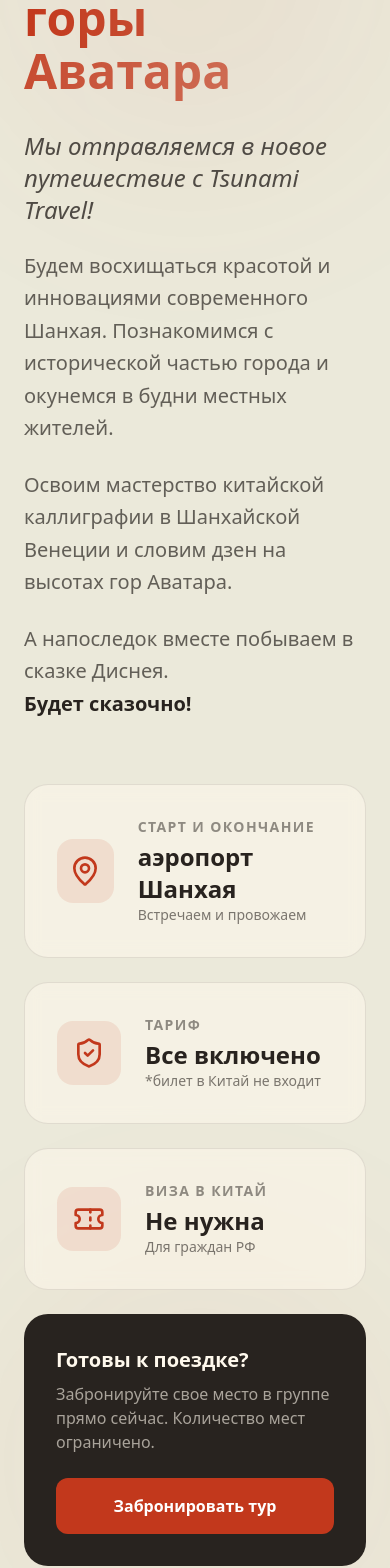
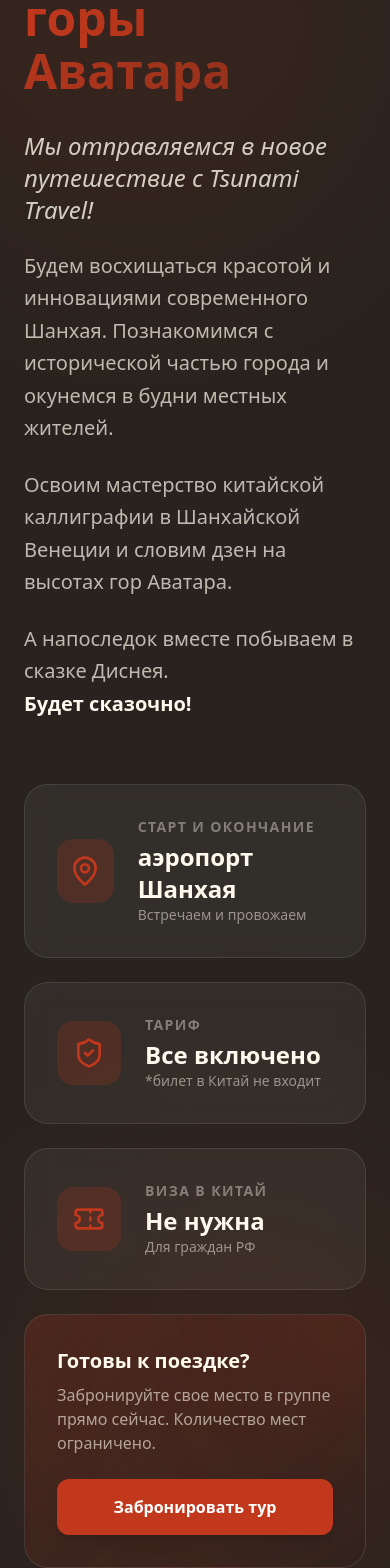
Before and after one commit to payton-ggg/chi-na, a Next.js app: page / in a window 390 px wide. Shown: the part 8720-10288 px from the top of the page. Built offline with nearby package versions, Linux system fonts and the light colour scheme.

Commit message:
feat: add responsive Navbar component with dynamic scroll-based styling and create TourSummary component.

```diff
--- a/app/components/layout/Navbar.tsx
+++ b/app/components/layout/Navbar.tsx
@@ -13,24 +13,26 @@ export default function Navbar() {
     const handleScroll = () => {
       setIsScrolled(window.scrollY > 50);
 
-      // Check if we're on a dark section (Hero, PopularTours, or FinalCTA)
       const heroSection = document.getElementById("hero");
       const toursSection = document.getElementById("tours");
+      const aboutSection = document.getElementById("about");
       const contactSection = document.getElementById("contact");
 
-      if (heroSection && toursSection && contactSection) {
+      if (heroSection && toursSection && aboutSection && contactSection) {
         const heroRect = heroSection.getBoundingClientRect();
         const toursRect = toursSection.getBoundingClientRect();
+        const aboutRect = aboutSection.getBoundingClientRect();
         const contactRect = contactSection.getBoundingClientRect();
 
         // Check if navbar overlaps with dark sections
         const navbarHeight = 80; // Approximate navbar height
         const isOnHero = heroRect.top < navbarHeight && heroRect.bottom > 0;
         const isOnTours = toursRect.top < navbarHeight && toursRect.bottom > 0;
+        const isOnAbout = aboutRect.top < navbarHeight && aboutRect.bottom > 0;
         const isOnContact =
           contactRect.top < navbarHeight && contactRect.bottom > 0;
 
-        setIsDarkSection(isOnHero || isOnTours || isOnContact);
+        setIsDarkSection(isOnHero || isOnTours || isOnAbout || isOnContact);
       }
     };
 
--- a/app/components/sections/TourSummary.tsx
+++ b/app/components/sections/TourSummary.tsx
@@ -46,11 +46,11 @@ export default function TourSummary() {
     <section
       ref={sectionRef}
       id="about"
-      className="py-24 md:py-32 bg-main-bg relative overflow-hidden"
+      className="py-24 md:py-32 bg-dark-section relative overflow-hidden"
     >
       {/* Decorative background elements */}
-      <div className="absolute top-0 right-0 w-[400px] h-[400px] bg-accent-cta/5 rounded-full blur-[100px] pointer-events-none" />
-      <div className="absolute bottom-0 left-0 w-[400px] h-[400px] bg-accent-cta/5 rounded-full blur-[100px] pointer-events-none" />
+      <div className="absolute top-0 right-0 w-[500px] h-[500px] bg-accent-cta/10 rounded-full blur-[120px] pointer-events-none" />
+      <div className="absolute bottom-0 left-0 w-[500px] h-[500px] bg-accent-cta/10 rounded-full blur-[120px] pointer-events-none" />
 
       <div className="container mx-auto px-6 relative z-10">
         <div
@@ -68,18 +68,18 @@ export default function TourSummary() {
                 </span>
               </div>
 
-              <h2 className="text-5xl md:text-7xl font-bold text-dark-section mb-8 leading-[1.1]">
+              <h2 className="text-5xl md:text-7xl font-bold text-light-surface mb-8 leading-[1.1]">
                 Шанхай и <br />
                 <span className="bg-linear-to-r from-accent-cta to-accent-cta/70 bg-clip-text text-transparent">
                   горы Аватара
                 </span>
               </h2>
 
-              <p className="text-2xl font-medium text-dark-section/80 mb-6 italic">
+              <p className="text-2xl font-medium text-light-surface/80 mb-6 italic">
                 Мы отправляемся в новое путешествие с Tsunami Travel!
               </p>
 
-              <div className="space-y-6 text-xl text-dark-section/70 leading-relaxed font-light">
+              <div className="space-y-6 text-xl text-light-surface/70 leading-relaxed font-light">
                 <p>
                   Будем восхищаться красотой и инновациями современного Шанхая.
                   Познакомимся с исторической частью города и окунемся в будни
@@ -91,7 +91,7 @@ export default function TourSummary() {
                 </p>
                 <p>
                   А напоследок вместе побываем в сказке Диснея. <br />
-                  <span className="font-bold text-dark-section">
+                  <span className="font-bold text-light-surface">
                     Будет сказочно!
                   </span>
                 </p>
@@ -103,40 +103,42 @@ export default function TourSummary() {
               {details.map((item, idx) => (
                 <div
                   key={idx}
-                  className={`bg-light-surface/50 backdrop-blur-sm border border-dark-section/10 p-8 rounded-3xl transition-all duration-500 hover:border-accent-cta/30 hover:shadow-xl group delay-[${
+                  className={`bg-white/5 backdrop-blur-md border border-white/10 p-8 rounded-3xl transition-all duration-500 hover:border-accent-cta/30 hover:shadow-2xl hover:shadow-accent-cta/10 group delay-[${
                     idx * 150
                   }ms]`}
                 >
                   <div className="flex gap-6 items-center">
-                    <div className="w-16 h-16 rounded-2xl bg-accent-cta/10 flex items-center justify-center group-hover:scale-110 transition-transform duration-300">
+                    <div className="w-16 h-16 rounded-2xl bg-accent-cta/20 flex items-center justify-center group-hover:scale-110 transition-transform duration-300">
                       {item.icon}
                     </div>
                     <div>
-                      <p className="text-sm uppercase tracking-widest text-dark-section/50 font-bold mb-1">
+                      <p className="text-sm uppercase tracking-widest text-light-surface/40 font-bold mb-1">
                         {item.label}
                       </p>
-                      <p className="text-2xl font-bold text-dark-section">
+                      <p className="text-2xl font-bold text-light-surface">
                         {item.value}
                       </p>
-                      <p className="text-sm text-dark-section/60">{item.sub}</p>
+                      <p className="text-sm text-light-surface/50">
+                        {item.sub}
+                      </p>
                     </div>
                   </div>
                 </div>
               ))}
 
               {/* Special CTA Card */}
-              <div className="bg-dark-section p-8 rounded-3xl text-light-surface overflow-hidden relative group">
+              <div className="bg-linear-to-br from-accent-cta/20 to-transparent border border-white/10 p-8 rounded-3xl text-light-surface overflow-hidden relative group">
                 <div className="relative z-10">
                   <h4 className="text-xl font-bold mb-2">Готовы к поездке?</h4>
-                  <p className="text-light-surface/60 mb-6">
+                  <p className="text-light-surface/60 mb-6 font-light">
                     Забронируйте свое место в группе прямо сейчас. Количество
                     мест ограничено.
                   </p>
-                  <button className="w-full bg-accent-cta hover:bg-accent-cta/90 text-white font-bold py-4 rounded-xl transition-all transform hover:scale-[1.02]">
+                  <button className="w-full bg-accent-cta hover:bg-accent-cta/90 text-white font-bold py-4 rounded-xl transition-all shadow-lg hover:shadow-accent-cta/20 transform hover:-translate-y-1">
                     Забронировать тур
                   </button>
                 </div>
-                <div className="absolute top-0 right-0 -translate-y-1/2 translate-x-1/2 w-40 h-40 bg-accent-cta/20 rounded-full blur-3xl opacity-0 group-hover:opacity-100 transition-opacity" />
+                <div className="absolute top-0 right-0 -translate-y-1/2 translate-x-1/2 w-40 h-40 bg-accent-cta/30 rounded-full blur-3xl opacity-50 group-hover:opacity-100 transition-opacity" />
               </div>
             </div>
           </div>
```
